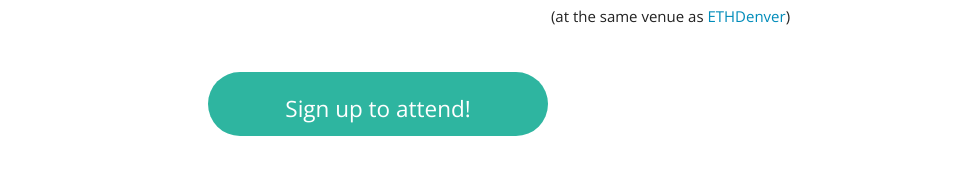
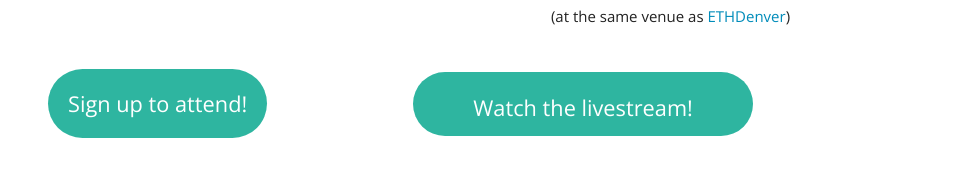
Before and after one commit to monadic-xyz/web3, a Next.js app: page / in a window 1280 px wide. Shown: the part 604-792 px from the top of the page, without its empty margins (247-1213 px from the left). Built offline with nearby package versions, Linux system fonts and the light colour scheme.

Commit message:
added livestream button

```diff
--- a/components/Header.js
+++ b/components/Header.js
@@ -82,8 +82,11 @@ export default function Header() {
       </div>
       <br/>
       <br/>
-      <div className="row col justify-content-center">
+      <div className="row justify-content-center">
+      <div className="col-xs-12 col-sm-12 col-md-4 mt-3">
         <a className="subscribe button" href="https://gitcoin.typeform.com/to/TlO4BH" target="_blank" rel="noopener noreferrer">Sign up to attend!</a>
+        </div>
+        <a className="subscribe button" href="/livestream" target="_blank" rel="noopener noreferrer">Watch the livestream!</a>
       </div>
       <br />
       <br/>
--- a/styles/_global.scss
+++ b/styles/_global.scss
@@ -46,7 +46,7 @@ a {
 }
 
 .button {
-  font-size:1.5em;
+  font-size:1.45em;
   text-align: center;
   font-weight: 500;
   padding: 20px 20px;
```
